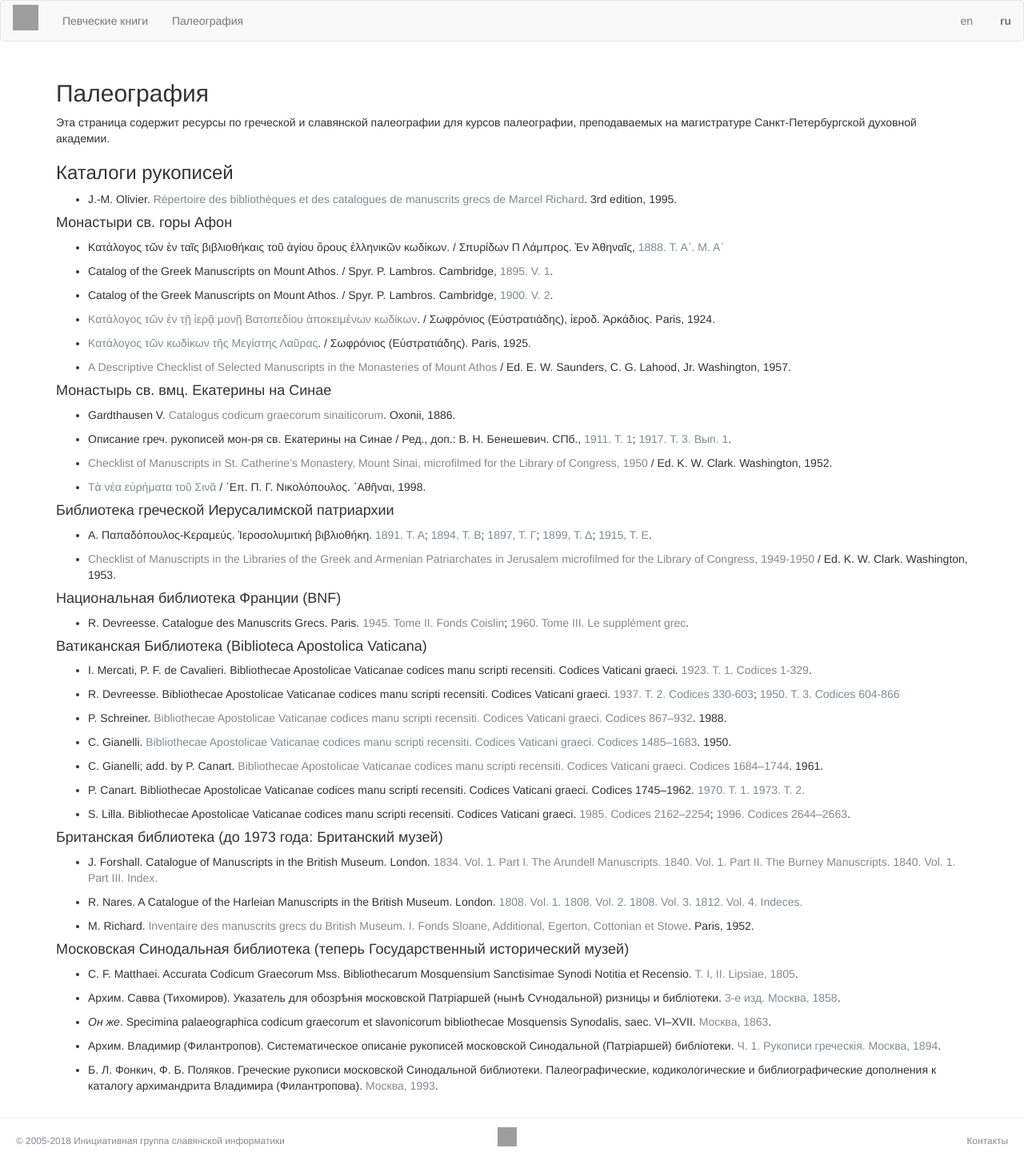
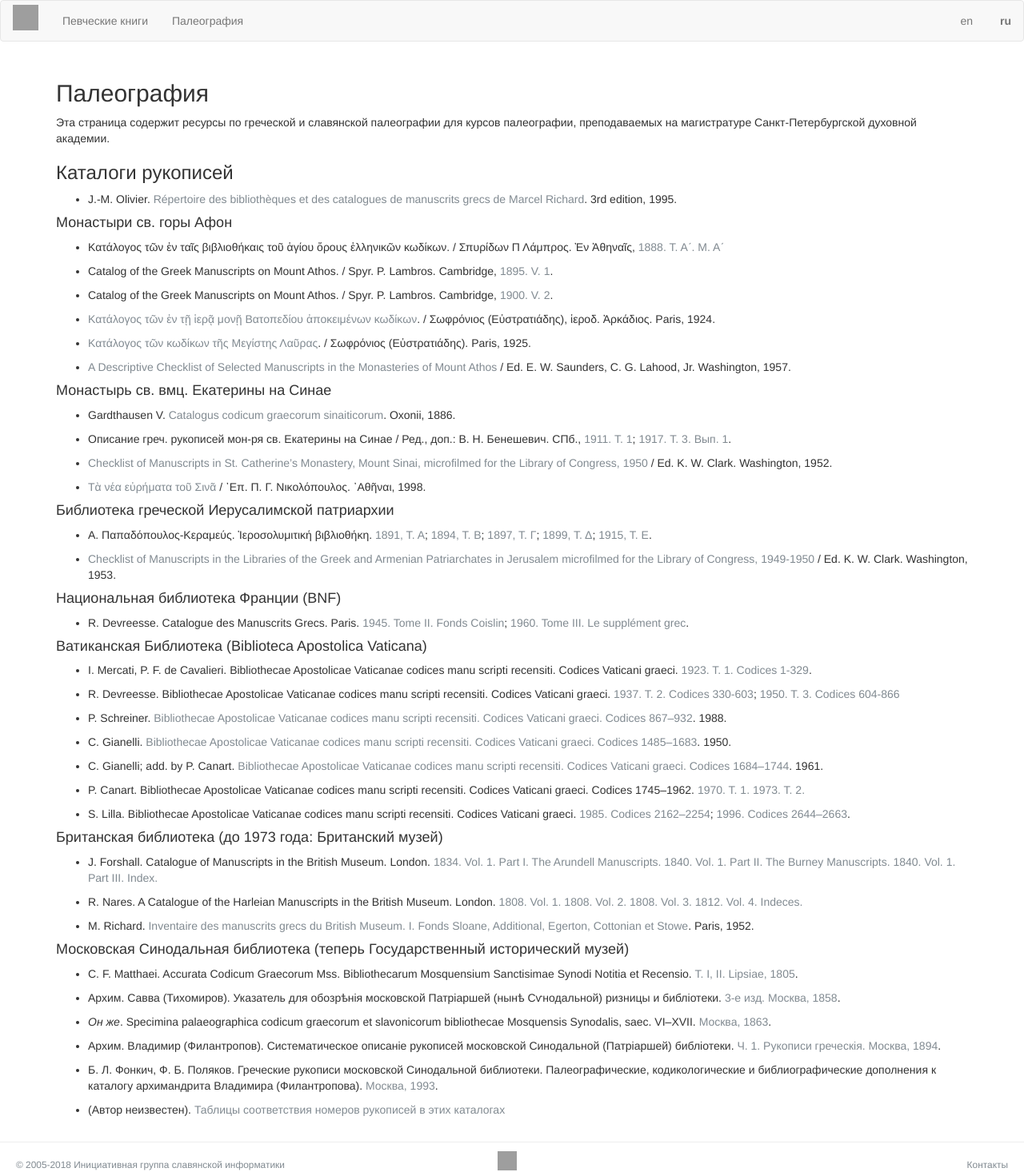
Before and after one commit to slavonic/ponomar-library, a Jekyll site: the page built from ru/paleography.md, in a window 1280 px wide. Shown: the whole page at 80% size. Built offline with Jekyll 4.4.1, drawn with Linux system fonts in a browser that asks for light colours; our own code applies the rules of GitHub Pages for plain Markdown files; before the commit the page ends 1436 px from its top, so only the background shows below that; grey boxes are pictures that could not be loaded.

Commit message:
Add tables for SHM

```diff
--- a/ru/paleography.md
+++ b/ru/paleography.md
@@ -133,3 +133,5 @@ lang: ru
 * Б. Л. Фонкич, Ф. Б. Поляков. Греческие рукописи московской Синодальной библиотеки.
   Палеографические, кодикологические и библиографические дополнения к каталогу архимандрита Владимира (Филантропова).
   [Москва, 1993](https://www.ponomar.net/data/paleography/fonkich.pdf).
+
+* (Автор неизвестен). [Таблицы соответствия номеров рукописей в этих каталогах](https://www.ponomar.net/data/paleography/gim_tables.pdf)
```
